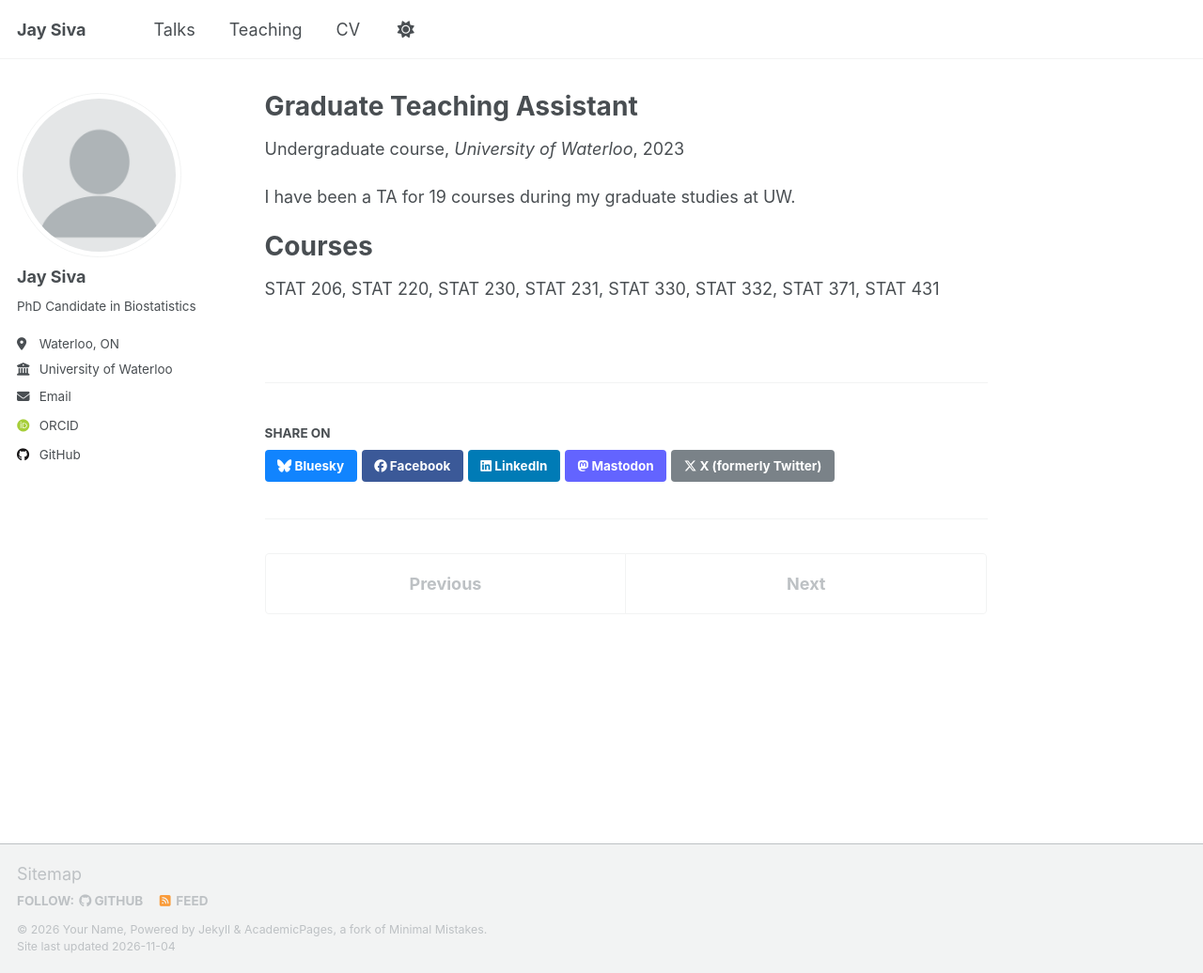
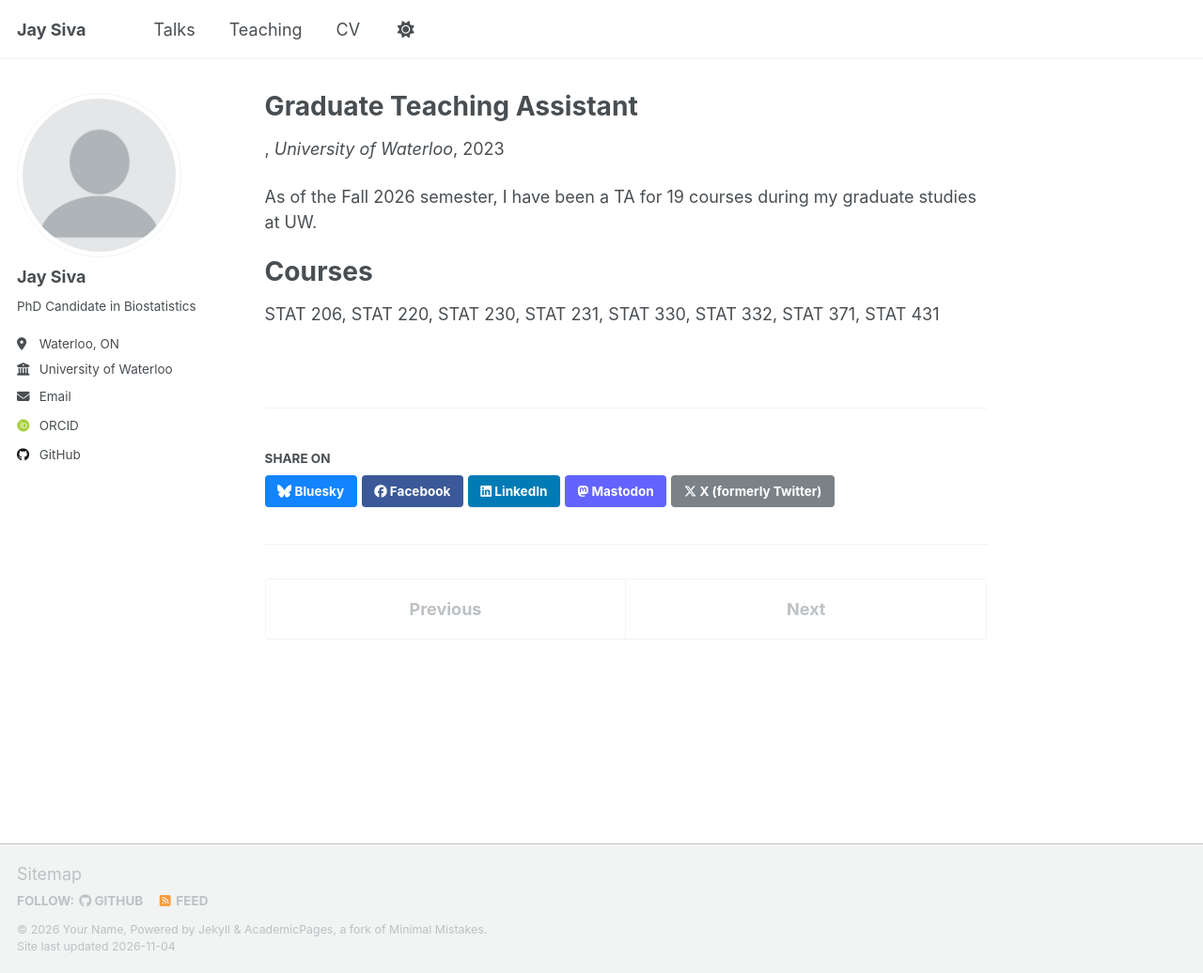
Before and after one commit to jsiva731/jsiva731.github.io, a Jekyll site: the page built from _teaching/gradTA.md, in a window 1280 px wide and 1036 px high. Shown: the whole window at 94% size. Built offline with Jekyll 4.4.1, drawn with Linux system fonts in a browser that asks for light colours; some web fonts are replaced; a script that is not in the unit is left out.

Commit message:
Update gradTA.md

```diff
--- a/_teaching/gradTA.md
+++ b/_teaching/gradTA.md
@@ -1,14 +1,14 @@
 ---
 title: "Graduate Teaching Assistant"
 collection: teaching
-type: "Undergraduate course"
+type:
 permalink: /teaching/gradTA
 venue: "University of Waterloo"
 date: Sept. 2023 -- Present
 location: "Waterloo, ON, Canada"
 ---
 
-I have been a TA for 19 courses during my graduate studies at UW.
+As of the Fall 2026 semester, I have been a TA for 19 courses during my graduate studies at UW.
 
 Courses
 ======
```
